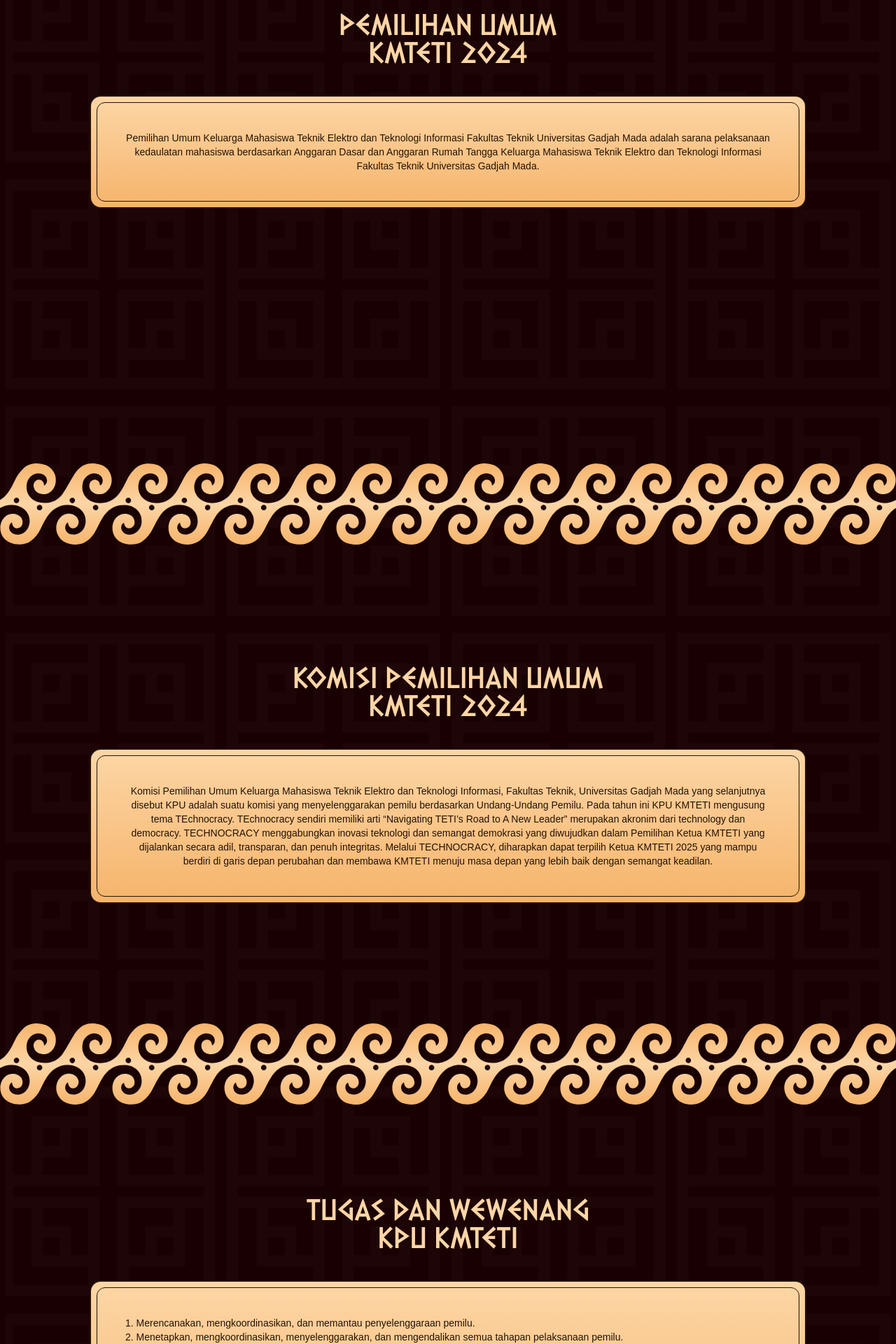
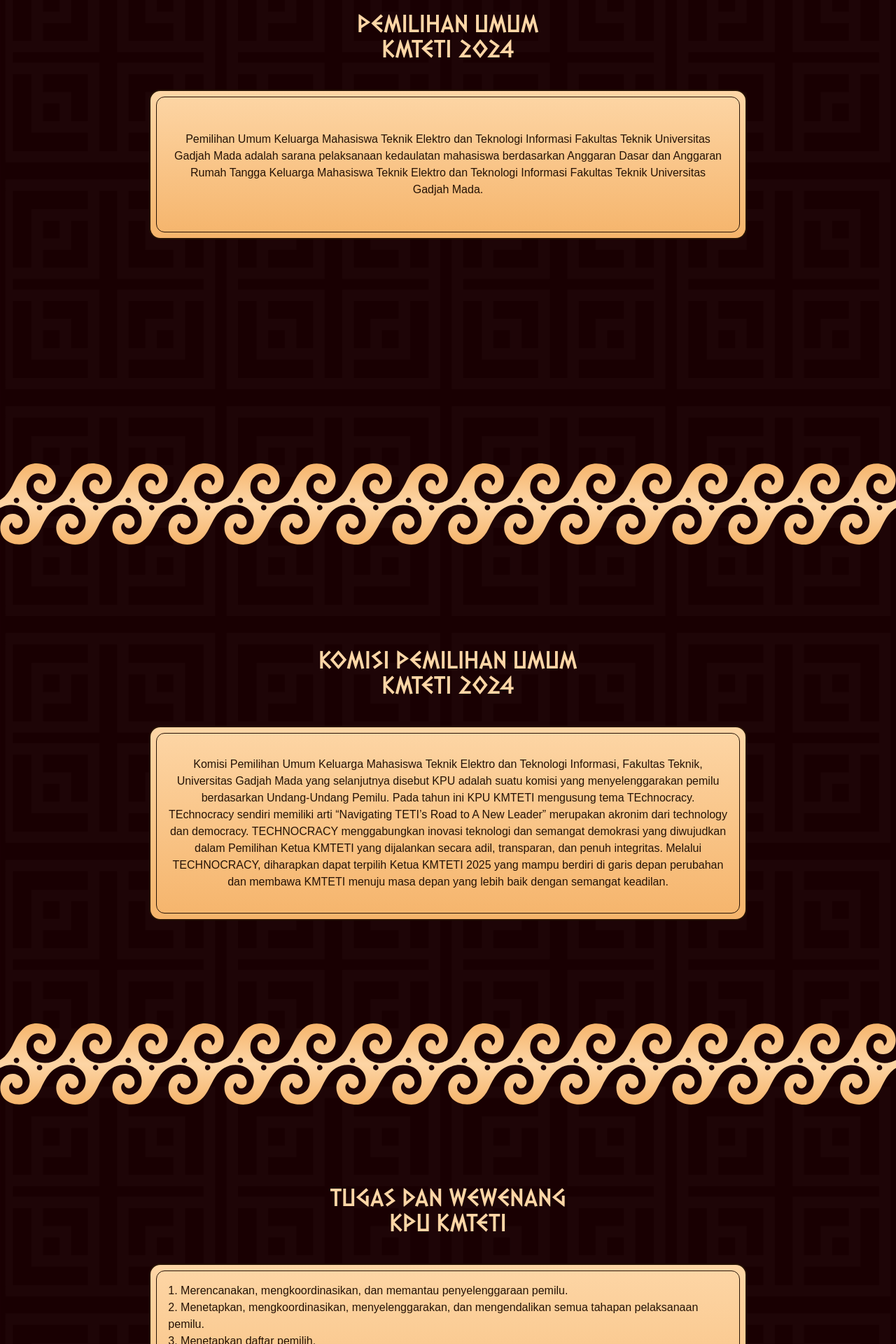
Before and after one commit to IT-KPUKMTETI2024-KejarTayangEdition/KPU-KMTETI-2024, a Next.js app: page /about in a window 1280 px wide. Shown: the part 180-2100 px from the top of the page at 70% size. Built offline with nearby package versions, Linux system fonts and the light colour scheme; no server answers; a web font is replaced by a local one.

Commit message:
Fix: user-drag landing-page

```diff
--- a/app/about/page.js
+++ b/app/about/page.js
@@ -34,24 +34,24 @@
       {/* Section 1 */}
       <div className="w-full flex flex-col justify-between min-h-screen">
         <div className="mt-24 flex flex-col items-center justify-evenly">
-          <div className={`mb-4 md:mb-10 flex flex-col items-center ${dalekpinpoint.className} text-primary-light text-2xl md:text-4xl`}>
+          <div className={`mb-4 md:mb-10 flex flex-col items-center ${dalekpinpoint.className} text-primary-light text-2xl md:text-3xl`}>
             <h1>PEMILIHAN UMUM</h1>
             <h1>KMTETI 2024</h1>
           </div>
-          <CardView className="w-4/5 text-sm md:text-md text-center" text={text.section1} />
+          <CardView pad="p-4 lg:py-12 lg:px-6" className="w-5/6 md:w-4/6 text-sm md:text-base text-center" text={text.section1} />
         </div>
         <Image style={preventImageDrag} src={imgPattern} />
       </div>
 
       {/* Section 2 */}
       <div className="w-full flex flex-col justify-between min-h-screen">
-        <Image className="transform rotate-180 -mt-[0.5px]" style={preventImageDrag} src={imgPattern} />
+        <Image className="transform rotate-180 mobile-s:-mt-[0.3437px]" style={preventImageDrag} src={imgPattern} />
         <div className="flex flex-col items-center justify-evenly">
-          <div className={`mb-4 md:mb-10 flex flex-col items-center ${dalekpinpoint.className} text-primary-light text-2xl md:text-4xl`}>
+          <div className={`mb-4 md:mb-10 flex flex-col items-center ${dalekpinpoint.className} text-primary-light text-2xl md:text-3xl`}>
             <h1>KOMISI PEMILIHAN UMUM</h1>
             <h1>KMTETI 2024</h1>
           </div>
-          <CardView className="w-4/5 text-sm md:text-md text-center" text={text.section2} />
+          <CardView pad="py-8 px-4" className="w-4/6 text-base  text-center" text={text.section2} />
         </div>
         <Image style={preventImageDrag} src={imgPattern} />
       </div>
@@ -60,11 +60,11 @@
       <div className="w-full flex flex-col justify-between min-h-screen">
         <Image className="transform rotate-180 -mt-[0.5px]" style={preventImageDrag} src={imgPattern} />
         <div className="flex flex-col items-center justify-evenly">
-          <div className={`mb-4 md:mb-10 flex flex-col items-center ${dalekpinpoint.className} text-primary-light text-2xl md:text-4xl`}>
+          <div className={`mb-4 md:mb-10 flex flex-col items-center ${dalekpinpoint.className} text-primary-light text-2xl md:text-3xl`}>
             <h1>TUGAS DAN WEWENANG</h1>
             <h1>KPU KMTETI</h1>
           </div>
-          <CardView className="w-4/5 text-sm md:text-md text-left" text={text.section3} />
+          <CardView pad="py-4 px-4" className="w-4/6 text-base text-left" text={text.section3} />
         </div>
         <Image style={preventImageDrag} src={imgPattern} />
       </div>
--- a/app/page.js
+++ b/app/page.js
@@ -4,7 +4,14 @@
 import imgBottom from "../common/constant/landing-page/bottom.svg"
 
 export default function Home() {
-  const preventImageDrag = {'user-drag' : 'none', '-webkit-user-drag' : 'none'}
+  const preventImageDrag = {'userDrag' : 'none',
+    'WebkitUserDrag' : 'none',
+    'MozUserSelect' : 'none',
+    'WebkitUserSelect' : 'none',
+    'MsUserSelect' : 'none',
+    'userSelect' : 'none'
+  }
+
   return (
     <div className="flex flex-col">
       {/* Section 1 */}
--- a/common/components/card-view.js
+++ b/common/components/card-view.js
@@ -1,7 +1,7 @@
 export default function CardView(props) {
   return (
     <div style={props.styleName} className={`${ props.className } border-2 p-2 border-secondary-darkred rounded-2xl bg-gradient-to-b from-primary-light to-primary-dark`}>
-        <div className="text-secondary-darkred p-4 lg:p-10 border w-full h-full border-secondary-darkred rounded-xl">
+        <div className={`${props.pad}  text-secondary-darkred border w-full h-full border-secondary-darkred rounded-xl`}>
             {props.text}
         </div>
     </div>
--- a/tailwind.config.js
+++ b/tailwind.config.js
@@ -31,6 +31,13 @@
       animation: {
         "fly-in": "fly-lr 0.3s ease-in-out",
       },
+      screens: {
+        'mobile-s' : '320px',
+        'mobile-m' : '375px',
+        'mobile-l' : '420px',
+        'tablet' : '768px',
+        'laptop' : '1024px'
+      }
     },
   },
   plugins: [],
```
